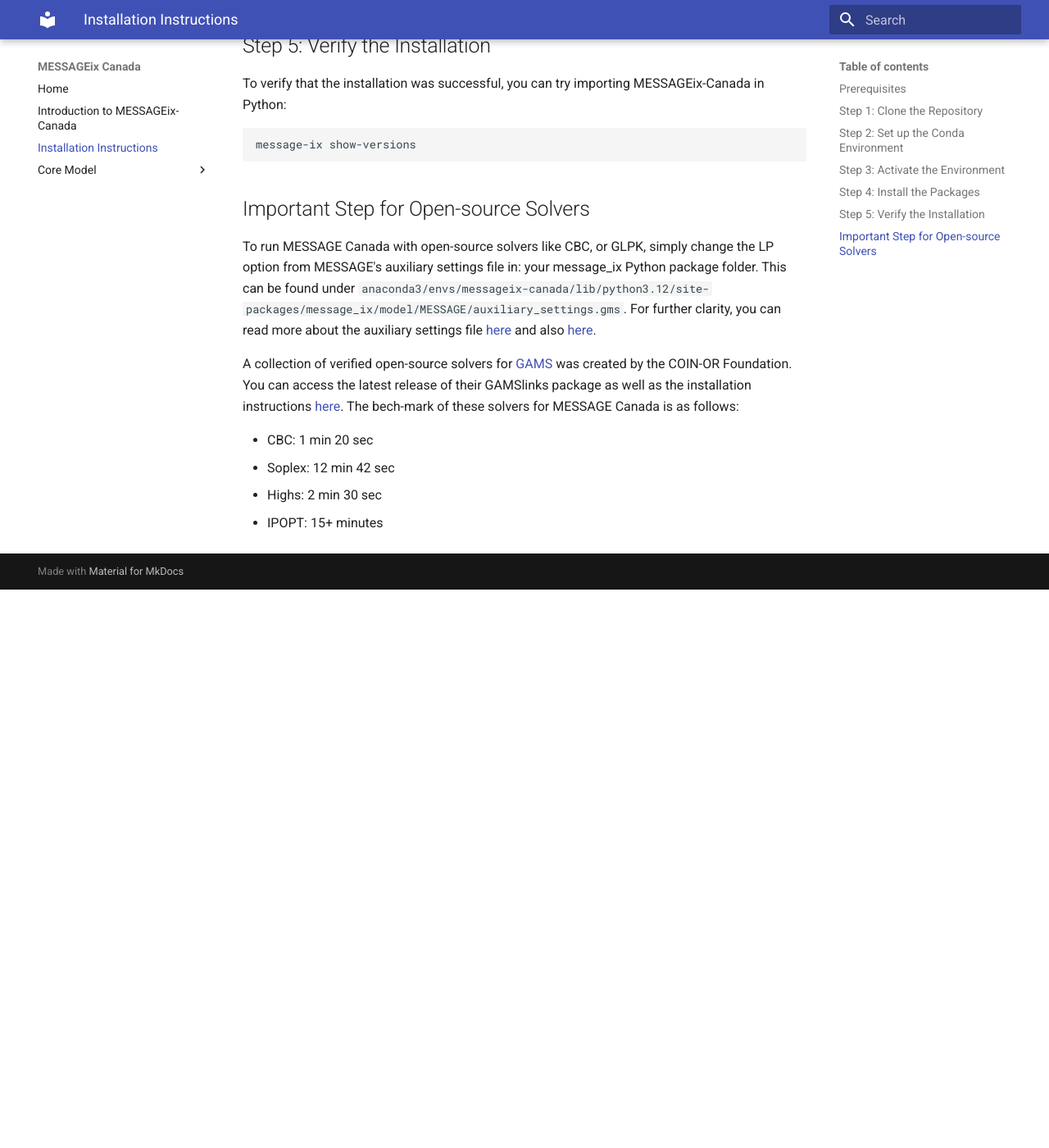
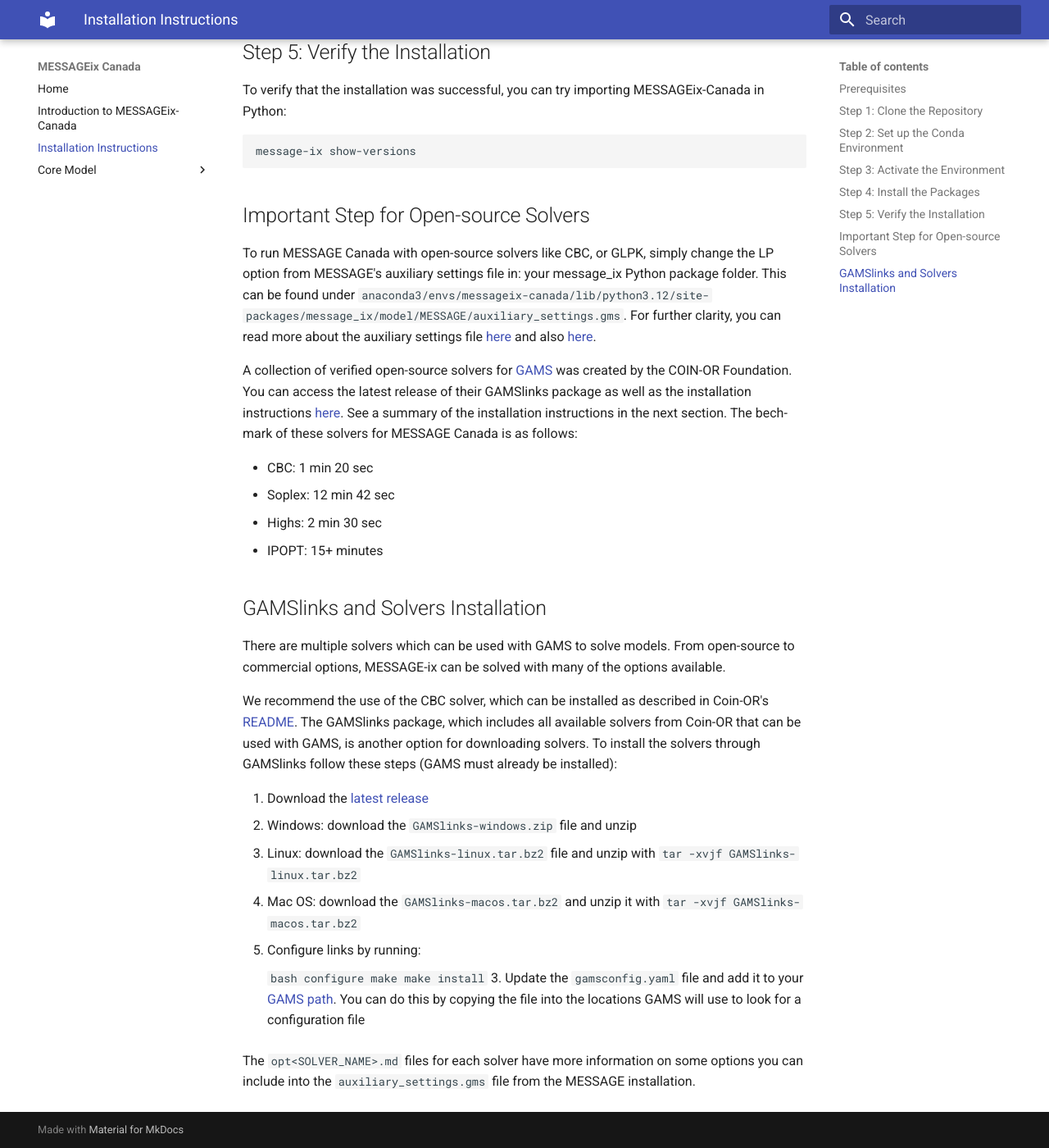
Before and after one commit to awais307/message-ix-canada, an MkDocs documentation site: the page built from docs/installation.md, in a window 1280 px wide and 1400 px high, scrolled down 1185 px. Shown: the whole window at 82% size. Built offline with MkDocs 1.6.1 and Material for MkDocs 9.7.7, drawn with Linux system fonts in a browser that asks for light colours; before the commit the page ends 1904 px from its top, so only the background shows below that; some of the changed text lies outside the part shown.

Commit message:
Updated Installation Instructions in the Documentation
* More context added for using Coin-OR's GAMSlinks
* Updated conda environment creation command
* Added GAMS as a requirement for the model

````diff
--- a/docs/installation.md
+++ b/docs/installation.md
@@ -7,7 +7,8 @@ This section provides a step-by-step guide to installing and setting up MESSAGEi
 Before you begin, ensure that you have the following installed on your system:
 
 - [Miniconda or Anaconda](https://docs.conda.io/projects/conda/en/latest/user-guide/install/index.html) (for managing Python environments)
-- Git (for cloning the repository)
+- [Git](https://git-scm.com/downloads) (for cloning the repository)
+- [GAMS](https://www.gams.com/download/) (for modelling with MESSAGE-ix models)
 
 ## Step 1: Clone the Repository
 
@@ -54,9 +55,30 @@ message-ix show-versions
 
 To run MESSAGE Canada with open-source solvers like CBC, or GLPK, simply change the LP option from MESSAGE's auxiliary settings file in: your message_ix Python package folder. This can be found under `anaconda3/envs/messageix-canada/lib/python3.12/site-packages/message_ix/model/MESSAGE/auxiliary_settings.gms`. For further clarity, you can read more about the auxiliary settings file [here](https://github.com/iiasa/message_ix/issues/576) and also [here](https://github.com/iiasa/message_ix/discussions/794).
 
-A collection of verified open-source solvers for [GAMS](https://www.gams.com/) was created by the COIN-OR Foundation. You can access the latest release of their GAMSlinks package as well as the installation instructions [here](https://github.com/coin-or/GAMSlinks/releases). The bech-mark of these  solvers for MESSAGE Canada is as follows:
+A collection of verified open-source solvers for [GAMS](https://www.gams.com/) was created by the COIN-OR Foundation. You can access the latest release of their GAMSlinks package as well as the installation instructions [here](https://github.com/coin-or/GAMSlinks/releases). See a summary of the installation instructions in the next section. The bech-mark of these  solvers for MESSAGE Canada is as follows:
 
 - CBC: 1 min 20 sec
 - Soplex: 12 min 42 sec
 - Highs: 2 min 30 sec
 - IPOPT:  15+ minutes
+
+## GAMSlinks and Solvers Installation
+
+There are multiple solvers which can be used with GAMS to solve models. From open-source to commercial options, MESSAGE-ix can be solved with many of the options available.
+
+We recommend the use of the CBC solver, which can be installed as described in Coin-OR's [README](https://github.com/coin-or/Cbc/blob/master/README.md#download). The GAMSlinks package, which includes all available solvers from Coin-OR that can be used with GAMS, is another option for downloading solvers. To install the solvers through GAMSlinks follow these steps (GAMS must already be installed):
+
+1. Download the [latest release](https://github.com/coin-or/GAMSlinks/releases)
+   - Windows: download the `GAMSlinks-windows.zip ` file and unzip
+   - Linux: download the  ` GAMSlinks-linux.tar.bz2 ` file and unzip with `tar -xvjf GAMSlinks-linux.tar.bz2`
+   - Mac OS: download the `GAMSlinks-macos.tar.bz2` and unzip it with `tar -xvjf GAMSlinks-macos.tar.bz2`
+2. Configure links by running:
+
+    ```bash
+    configure
+    make
+    make install
+    ```
+3. Update the `gamsconfig.yaml` file and add it to your [GAMS path](https://www.gams.com/latest/docs/UG_STANDARD_LOCATIONS.html). You can do this by copying the file into the locations GAMS will use to look for a configuration file
+
+The `opt<SOLVER_NAME>.md` files for each solver have more information on some options you can include into the `auxiliary_settings.gms` file from the MESSAGE installation.
````
Also changed, not shown: other parts of docs/installation.md (+2 -2 lines).
